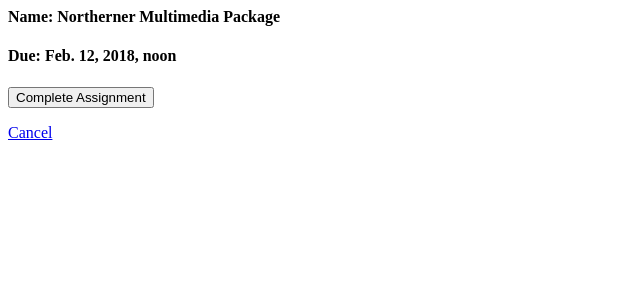
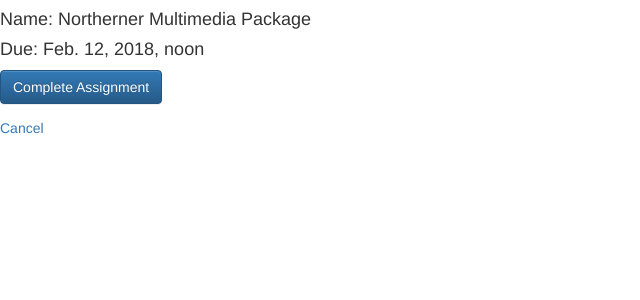
Before and after one commit to aowens-21/due-date, a Django app: page /due/1/ in a window 1280 px wide. Shown: the top 300 px of the page, without its empty margins (0-640 px from the left). Run offline with Django 3.2, Linux system fonts and the light colour scheme; data comes from the database, SQL or seed files in the repository; both versions use the stored data as it was after the commit; some libraries are stand-ins or nearby versions.

Commit message:
Added some bootstrap styling to index and detail pages.

```diff
--- a/duedate/due/templates/due/assignment_detail.html
+++ b/duedate/due/templates/due/assignment_detail.html
@@ -1,9 +1,13 @@
+<head>
+    <link rel="stylesheet" href="//maxcdn.bootstrapcdn.com/bootstrap/3.2.0/css/bootstrap.min.css">
+    <link rel="stylesheet" href="//maxcdn.bootstrapcdn.com/bootstrap/3.2.0/css/bootstrap-theme.min.css">
+</head>
 {% if assignment %}
     <h4>Name: {{ assignment.name }}</h4>
     <h4>Due: {{ assignment.due_date }}</h4>
     <form action="{% url 'due:complete' assignment.id %}" method="post">
     {% csrf_token %}
-        <input type="submit" value="Complete Assignment"/>
+        <input class="btn btn-primary" type="submit" value="Complete Assignment"/>
     </form>
     <a href="{% url 'due:index' %}">Cancel</a>
 {% endif %}
--- a/duedate/due/templates/due/index.html
+++ b/duedate/due/templates/due/index.html
@@ -1,3 +1,7 @@
+<head>
+    <link rel="stylesheet" href="//maxcdn.bootstrapcdn.com/bootstrap/3.2.0/css/bootstrap.min.css">
+    <link rel="stylesheet" href="//maxcdn.bootstrapcdn.com/bootstrap/3.2.0/css/bootstrap-theme.min.css">
+</head>
 {% if upcoming_assignments %}
 	<ul>
 	{% for assignment in upcoming_assignments %}
@@ -6,4 +10,4 @@
 {% else %}
 	<p>No assignments due, take a break!</p>
 {% endif %}
-<a href="{% url 'due:create_assignment' %}">Create Assignment</a>
+<a class="btn btn-primary" href="{% url 'due:create_assignment' %}">Create Assignment</a>
```
Also changed, not shown: duedate/db.sqlite3.
